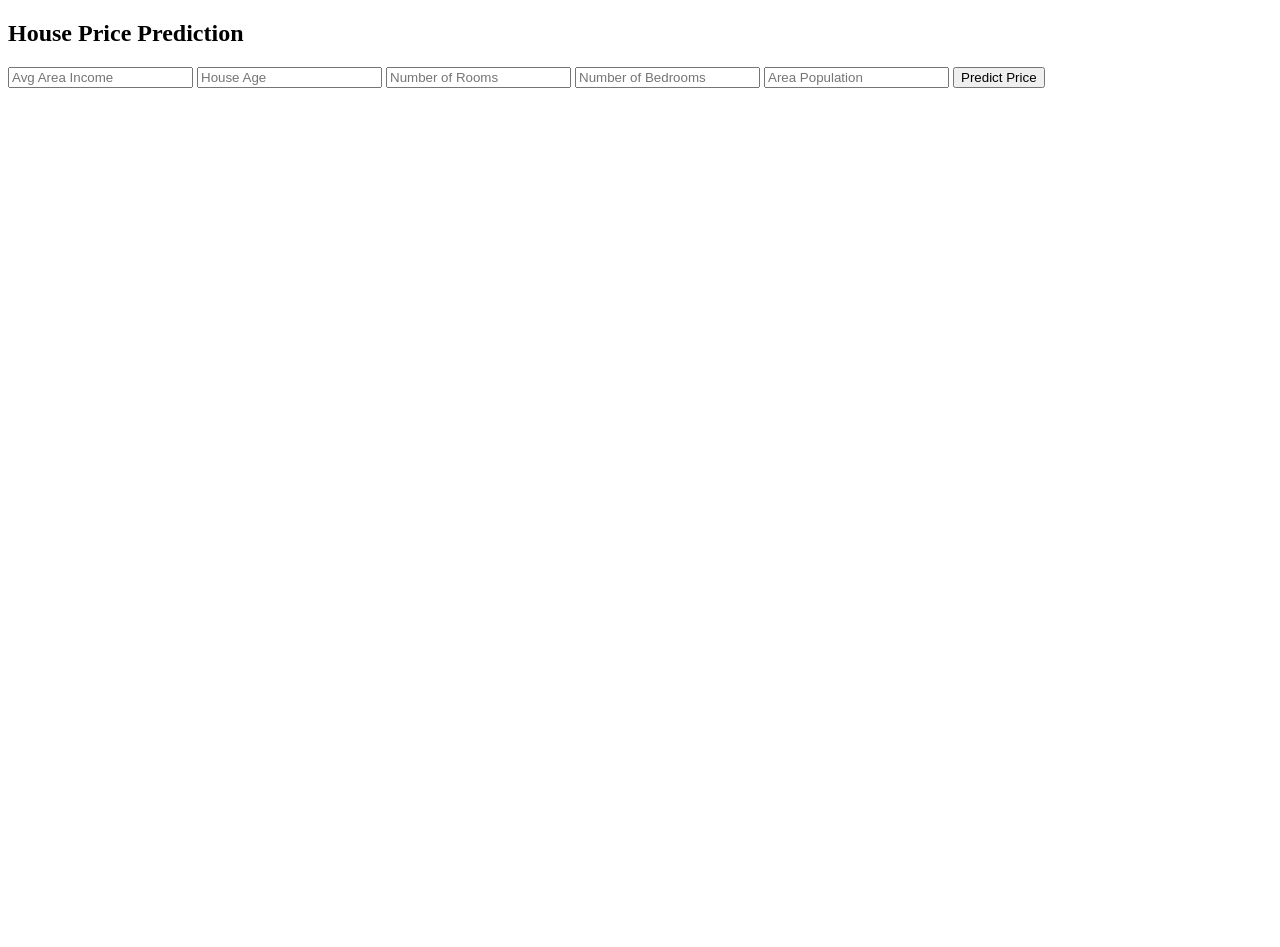
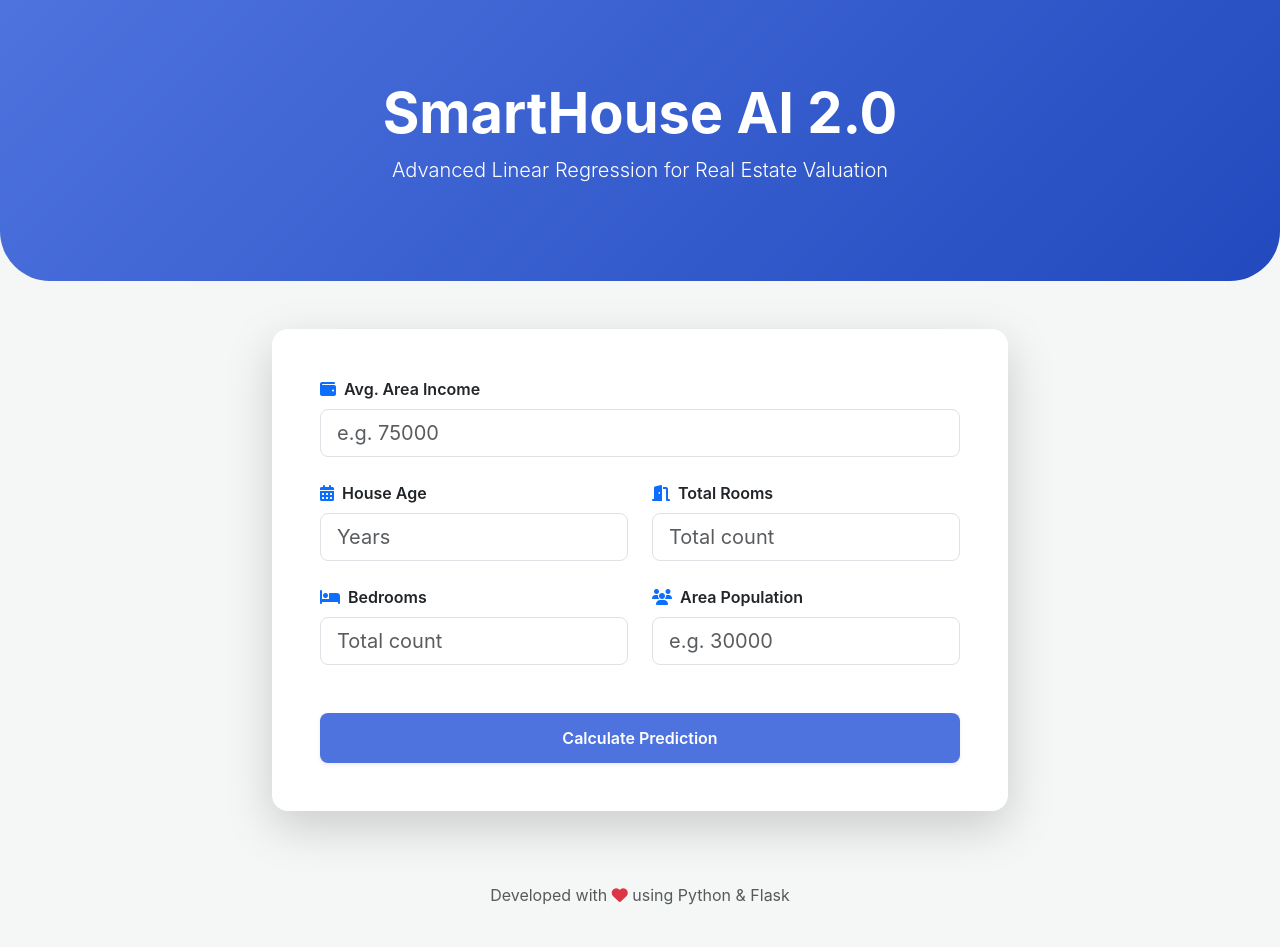
Before and after one commit to RishabhPatel786/HOUSEPREDICTION2.O, a Flask app: page / in a window 1280 px wide. Before the commit the page ends 88 px from the top, so only its background shows below. Run offline with Flask 3, Linux system fonts and the light colour scheme; parts of the project's set-up code (start-up, migrations or seed data) failed here and were passed over.

Commit message:
UI upgrade and code stabilization

```diff
--- a/app.py
+++ b/app.py
@@ -1,11 +1,15 @@
 from flask import Flask, render_template, request
 import pickle
 import numpy as np
+import os
 
 app = Flask(__name__)
 
-# Load the saved model
-model = pickle.load(open('model.pkl', 'rb'))
+# Load the saved model with a safety check
+model_path = 'model.pkl'
+model = None
+if os.path.exists(model_path):
+    model = pickle.load(open(model_path, 'rb'))
 
 @app.route('/')
 def home():
@@ -13,14 +17,21 @@ def home():
 
 @app.route('/predict', methods=['POST'])
 def predict():
-    # Grab data from HTML form
-    features = [float(x) for x in request.form.values()]
-    final_features = [np.array(features)]
+    if model is None:
+        return render_template('index.html', prediction_text="Error: Model file not found on server.")
 
-    prediction = model.predict(final_features)
-    output = round(prediction[0], 2)
+    try:
+        # Get data from form and convert to float
+        features = [float(x) for x in request.form.values()]
+        final_features = [np.array(features)]
 
-    return render_template('index.html', prediction_text=f'Estimated House Price: ${output}')
+        prediction = model.predict(final_features)
+        # Format as currency: $1,234,567.89
+        output = "{:,.2f}".format(prediction[0])
+
+        return render_template('index.html', prediction_text=f'Estimated Value: ${output}')
+    except Exception as e:
+        return render_template('index.html', prediction_text="Error: Please check your input values.")
 
 if __name__ == "__main__":
     app.run(debug=True)
--- a/templates/index.html
+++ b/templates/index.html
@@ -1,19 +1,75 @@
 <!DOCTYPE html>
-<html>
+<html lang="en">
 <head>
-    <title>House Price Predictor</title>
+    <meta charset="UTF-8">
+    <meta name="viewport" content="width=device-width, initial-scale=1.0">
+    <title>SmartHouse AI | Predictor</title>
+    <link href="https://cdn.jsdelivr.net/npm/bootstrap@5.3.0/dist/css/bootstrap.min.css" rel="stylesheet">
+    <link rel="stylesheet" href="https://cdnjs.cloudflare.com/ajax/libs/font-awesome/6.4.0/css/all.min.css">
+    <style>
+        :root { --primary-color: #4e73df; --secondary-color: #224abe; }
+        body { background-color: #f4f7f6; font-family: 'Inter', sans-serif; }
+        .navbar { background: white; box-shadow: 0 2px 4px rgba(0,0,0,0.05); }
+        .card { border: none; border-radius: 1rem; transition: transform 0.2s; }
+        .card:hover { transform: translateY(-5px); }
+        .btn-predict { background: var(--primary-color); color: white; border-radius: 0.5rem; padding: 12px; font-weight: 600; }
+        .btn-predict:hover { background: var(--secondary-color); color: white; }
+        .header-gradient { background: linear-gradient(135deg, #4e73df 0%, #224abe 100%); color: white; padding: 80px 0; border-radius: 0 0 50px 50px; }
+    </style>
 </head>
 <body>
-    <h2>House Price Prediction</h2>
-    <form action="/predict" method="post">
-        <input type="text" name="income" placeholder="Avg Area Income" required>
-        <input type="text" name="age" placeholder="House Age" required>
-        <input type="text" name="rooms" placeholder="Number of Rooms" required>
-        <input type="text" name="bedrooms" placeholder="Number of Bedrooms" required>
-        <input type="text" name="pop" placeholder="Area Population" required>
-        <button type="submit">Predict Price</button>
-    </form>
-    <br>
-    <h3>{{ prediction_text }}</h3>
+
+<div class="header-gradient text-center mb-5">
+    <h1 class="display-4 fw-bold">SmartHouse AI 2.0</h1>
+    <p class="lead">Advanced Linear Regression for Real Estate Valuation</p>
+</div>
+
+<div class="container">
+    <div class="row justify-content-center">
+        <div class="col-lg-8">
+            <div class="card shadow-lg p-4 p-md-5">
+                <form action="/predict" method="post">
+                    <div class="row g-4">
+                        <div class="col-12">
+                            <label class="form-label fw-semibold"><i class="fas fa-wallet me-2 text-primary"></i>Avg. Area Income</label>
+                            <input type="number" step="any" name="income" class="form-control form-control-lg" placeholder="e.g. 75000" required>
+                        </div>
+                        <div class="col-md-6">
+                            <label class="form-label fw-semibold"><i class="fas fa-calendar-alt me-2 text-primary"></i>House Age</label>
+                            <input type="number" step="any" name="age" class="form-control form-control-lg" placeholder="Years" required>
+                        </div>
+                        <div class="col-md-6">
+                            <label class="form-label fw-semibold"><i class="fas fa-door-open me-2 text-primary"></i>Total Rooms</label>
+                            <input type="number" step="any" name="rooms" class="form-control form-control-lg" placeholder="Total count" required>
+                        </div>
+                        <div class="col-md-6">
+                            <label class="form-label fw-semibold"><i class="fas fa-bed me-2 text-primary"></i>Bedrooms</label>
+                            <input type="number" step="any" name="bedrooms" class="form-control form-control-lg" placeholder="Total count" required>
+                        </div>
+                        <div class="col-md-6">
+                            <label class="form-label fw-semibold"><i class="fas fa-users me-2 text-primary"></i>Area Population</label>
+                            <input type="number" step="any" name="pop" class="form-control form-control-lg" placeholder="e.g. 30000" required>
+                        </div>
+                        <div class="col-12 mt-5">
+                            <button type="submit" class="btn btn-predict w-100 shadow-sm">Calculate Prediction</button>
+                        </div>
+                    </div>
+                </form>
+
+                {% if prediction_text %}
+                <div class="mt-5 p-4 bg-light rounded-3 text-center border-start border-primary border-5">
+                    <h2 class="text-dark mb-0">{{ prediction_text }}</h2>
+                    <p class="text-muted small mt-2">Predicted using real-time Linear Regression analysis.</p>
+                </div>
+                {% endif %}
+            </div>
+        </div>
+    </div>
+</div>
+
+<footer class="text-center mt-5 py-4 text-muted">
+    <p>Developed with <i class="fas fa-heart text-danger"></i> using Python & Flask</p>
+</footer>
+
 </body>
 </html>
```
Also changed, not shown: model.py (+17 -14 lines).
